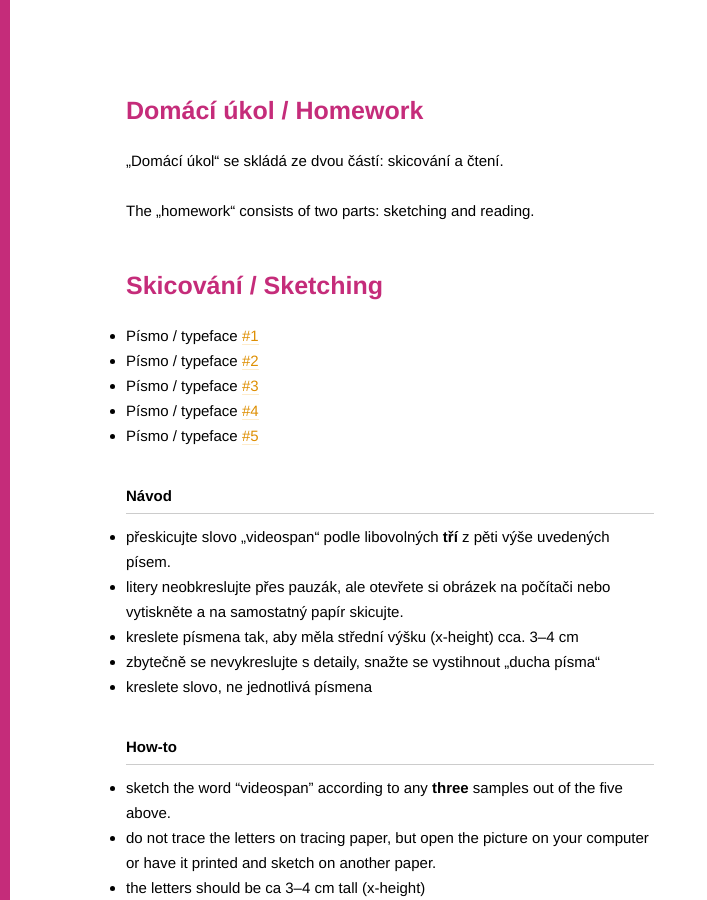
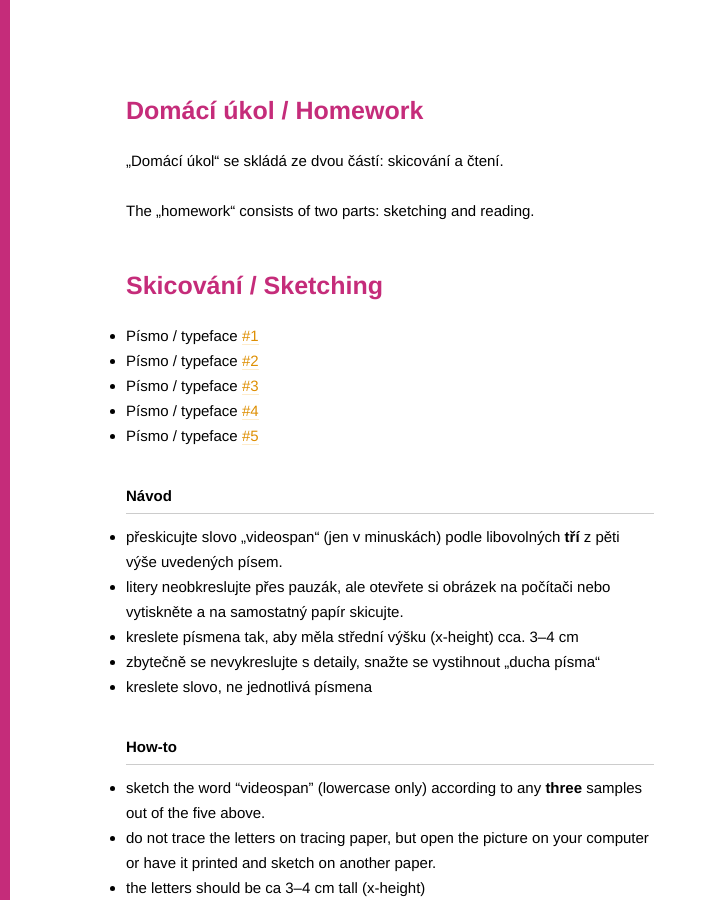
Before and after one commit to MrBrezina/typeworks.org, a Jekyll site: the page built from homework.md, in a window 1280 px wide and 900 px high. Shown: the whole window, without its empty margins (0-707 px from the left). Built offline with Jekyll 4.4.1, drawn with Linux system fonts in a browser that asks for light colours; some of the changed text lies outside the part shown.

Commit message:
Minor corrections in homework

```diff
--- a/homework.md
+++ b/homework.md
@@ -17,7 +17,7 @@ The „homework“ consists of two parts: sketching and reading.
 
 ### Návod
 
-- přeskicujte slovo „videospan“ podle libovolných **tří** z pěti výše uvedených písem.
+- přeskicujte slovo „videospan“ (jen v minuskách) podle libovolných **tří** z pěti výše uvedených písem.
 - litery neobkreslujte přes pauzák, ale otevřete si obrázek na počítači nebo vytiskněte a na samostatný papír skicujte.
 - kreslete písmena tak, aby měla střední výšku (x-height) cca. 3–4 cm
 - zbytečně se nevykreslujte s detaily, snažte se vystihnout „ducha písma“
@@ -25,7 +25,7 @@ The „homework“ consists of two parts: sketching and reading.
 
 ### How-to
 
-- sketch the word “videospan” according to any **three** samples out of the five above.
+- sketch the word “videospan” (lowercase only) according to any **three** samples out of the five above.
 - do not trace the letters on tracing paper, but open the picture on your computer or have it printed and sketch on another paper.
 - the letters should be ca 3–4 cm tall (x-height)
 - you do not need to be fussy about details, try to catch the “spirit of the type”
```
Also changed, not shown: other parts of homework.md (+1 -1 lines).
